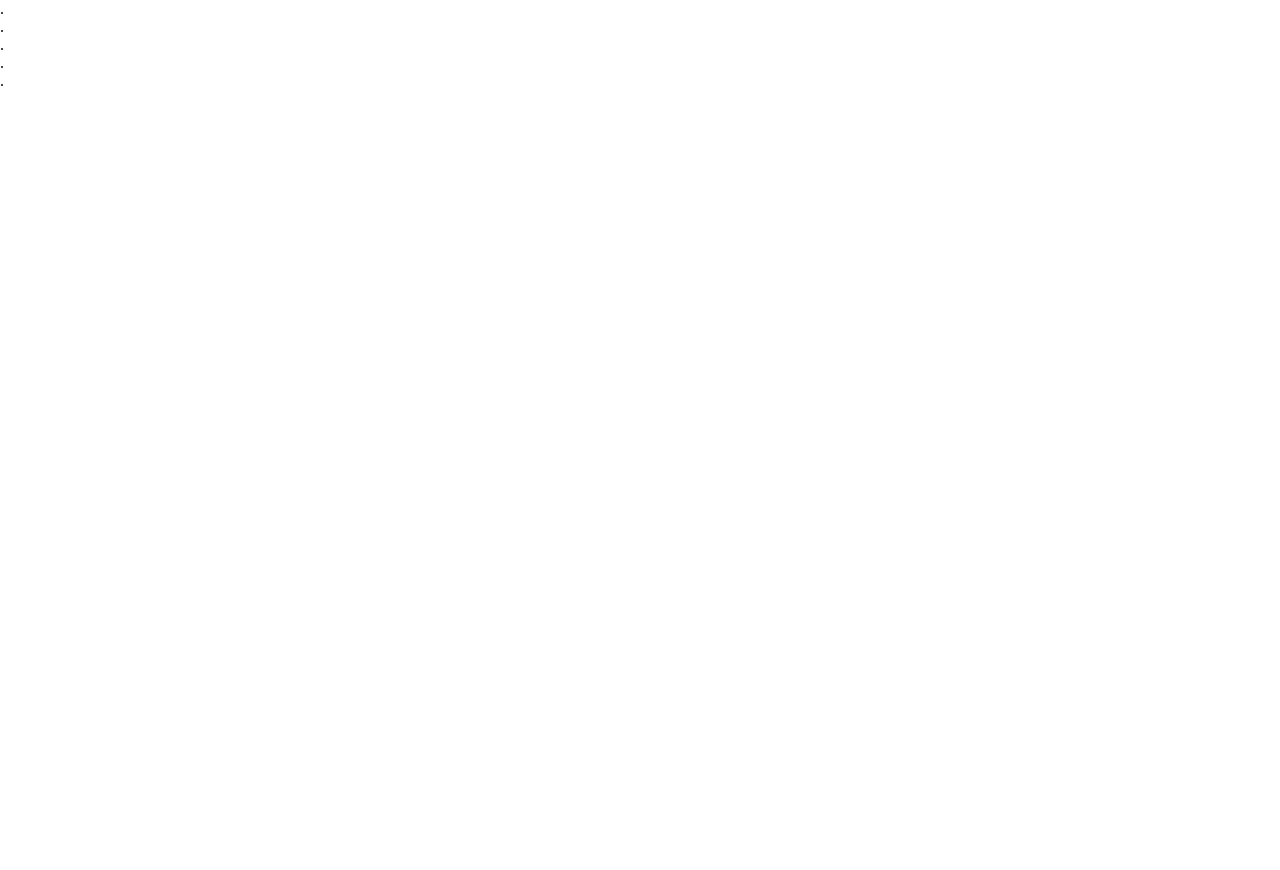
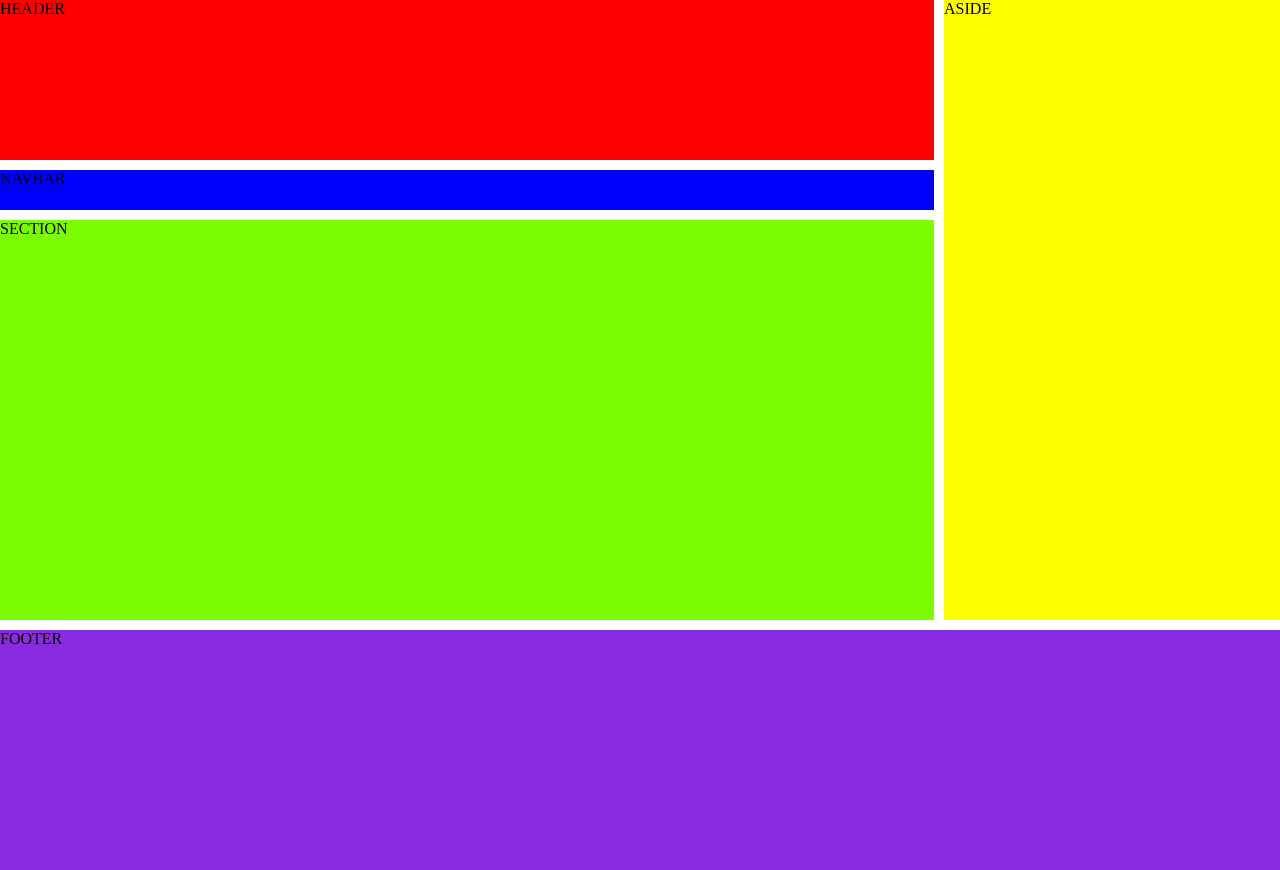
Before and after one commit to lucaslima28/103-grid, a plain HTML site: page 103-grid/index.html in a window 1280 px wide. Before the commit the page ends 800 px from the top, so only its background shows below. Drawn offline with Linux system fonts and the light colour scheme.

Commit message:
Criar header navbar section aside e footer

```diff
--- a/103-grid/index.html
+++ b/103-grid/index.html
@@ -1,17 +1,17 @@
 <!DOCTYPE html>
-<html lang="en">
+<html lang="pt-br">
 <head>
     <meta charset="UTF-8">
     <meta name="viewport" content="width=device-width, initial-scale=1.0">
     <meta http-equiv="X-UA-Compatible" content="ie=edge">
     <link rel="stylesheet" href="style.css">
-    <title>Document</title>
+    <title>CSS.Grid</title>
 </head>
 <body>
-    <header>.</header>
-    <nav>.</nav>
-    <section>.</section>
-    <aside>.</aside>
-    <footer>.</footer>
+    <header>HEADER</header>
+    <nav>NAVBAR</nav>
+    <section>SECTION</section>
+    <aside>ASIDE</aside>
+    <footer>FOOTER</footer>
 </body>
 </html>
--- a/103-grid/style.css
+++ b/103-grid/style.css
@@ -1,6 +1,30 @@
 body{
     margin:0;
     display: grid;
-    grid-template-areas: 'header header header header
-                        '
+    grid-template-areas: 'header header header aside'
+                         'navbar navbar navbar aside'
+                         'section section section aside'
+                         'footer footer footer footer';
+    grid-template-rows: 20vh 5vh 50vh 30vh;
+    grid-gap: 10px;
 }
+header{
+    grid-area: header;
+    background-color:red;
+}
+nav{
+    grid-area: navbar;
+    background-color: blue
+}
+section{
+    grid-area: section;
+    background-color: lawngreen;
+}
+aside{
+    grid-area: aside;
+    background-color:yellow;
+}
+footer{
+    grid-area: footer;
+    background-color: blueviolet;
+}
```
